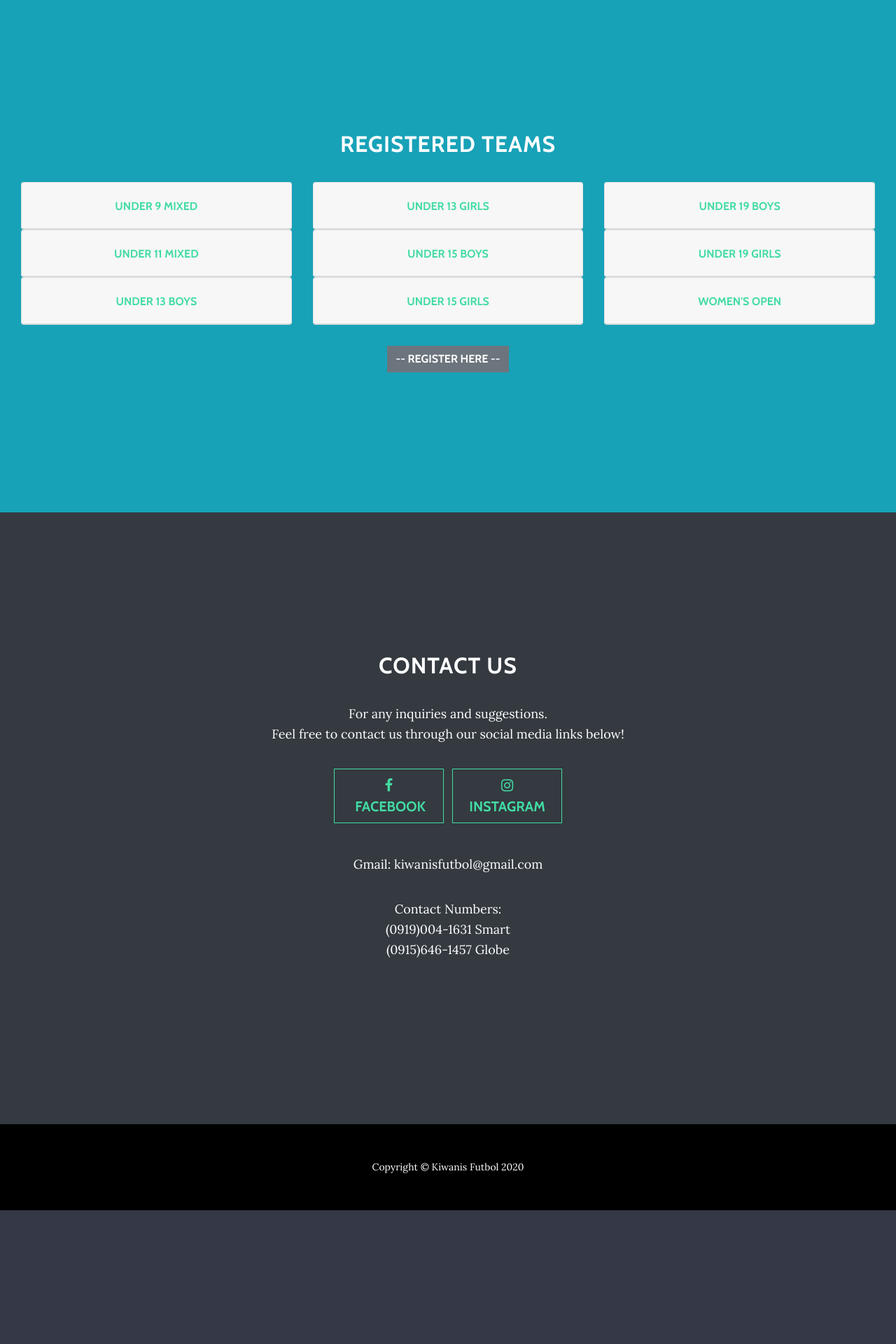
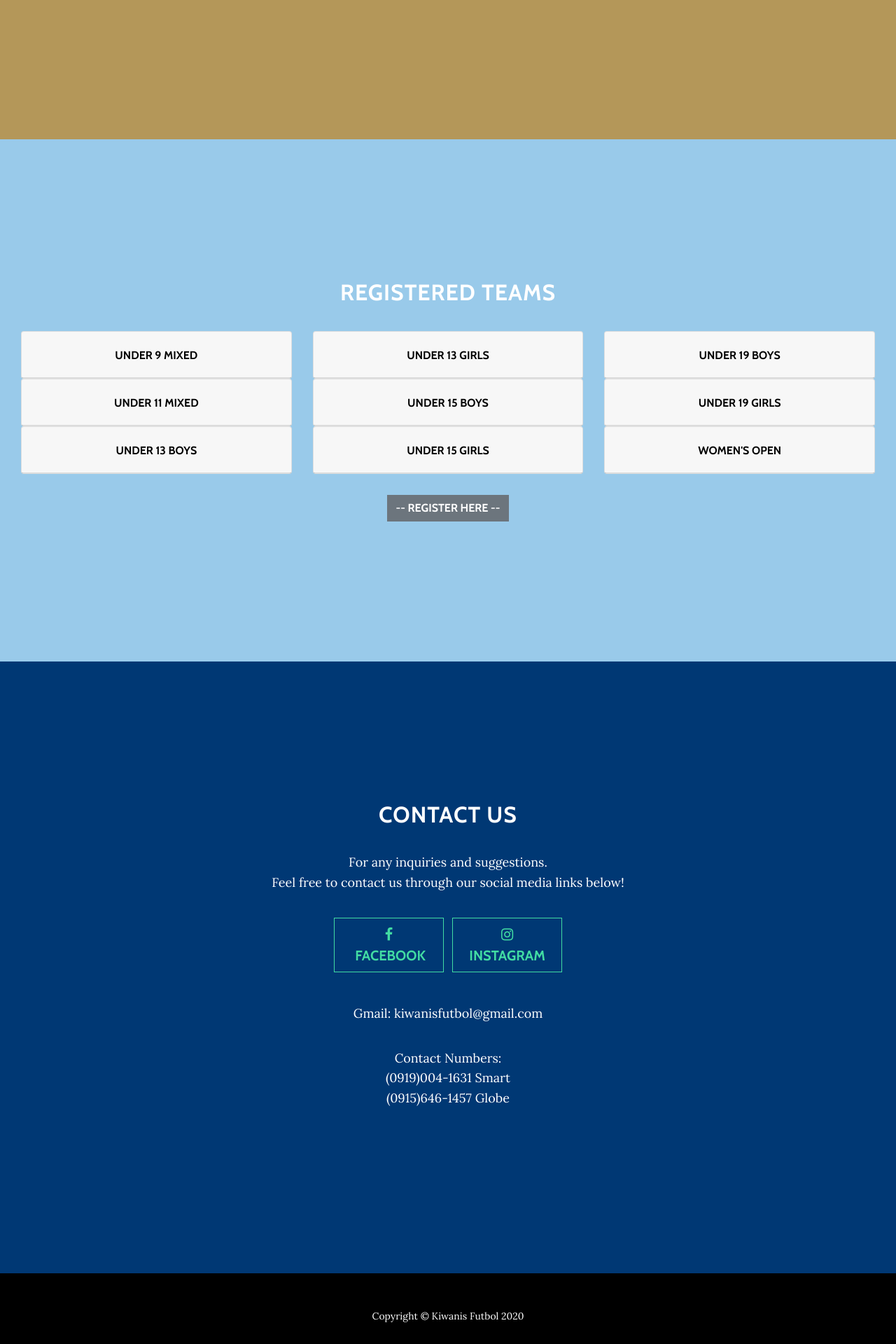
Before and after one commit to PatrickMediodia/KiwanisFutbol, a Flask app: page / in a window 1280 px wide. Shown: the part 1581-3501 px from the top of the page at 70% size. Before the commit the page ends 3310 px from the top, so only its background shows below. Run offline with Flask 2, Linux system fonts and the light colour scheme; data comes from the database, SQL or seed files in the repository; some libraries are stand-ins or nearby versions.

Commit message:
Add files via upload

```diff
--- a/static/css/mine.css
+++ b/static/css/mine.css
@@ -1,5 +1,17 @@
-.equal-height {
-  display: flex;
-  flex-wrap: wrap;
-  align-self: flex-start
+p {
+  color: black;
 }
+
+.iframe-container{
+  position: relative;
+  width: 100%;
+  padding-bottom: 56.25%;
+  height: 0;
+}
+.iframe-container iframe{
+  position: absolute;
+  top:0;
+  left: 0;
+  width: 100%;
+  height: 100%;
+}
--- a/templates/admin.html
+++ b/templates/admin.html
@@ -9,7 +9,7 @@
   <div class="d-flex justify-content-center">
     <div class="jumbotron col-lg-10" style="margin-top: 80px; padding-top: 40px; padding-bottom: 50px;">
       <div class="container">
-        <h2 style="color: black;">Registered Teams</h2>
+        <h2>Registered Teams</h2>
       </div>
       <div class="p-3 bg-light">
         <table class="table" id="datatable">
--- a/templates/base.html
+++ b/templates/base.html
@@ -7,14 +7,14 @@
     <meta http-equiv="X-UA-Compatible" content="ie=edge">
     <script src="https://cdnjs.cloudflare.com/ajax/libs/jquery/3.4.1/jquery.min.js"></script>
     <link rel="stylesheet" type="text/css" href="https://cdn.datatables.net/v/dt/dt-1.10.20/datatables.min.css"/>
-    <link rel="stylesheet" href="/static/css/bootstrap.min.css">
-    <link rel="stylesheet" href="/static/css/mine.css">
+    <link rel= "stylesheet" type= "text/css" href= "{{ url_for('static',filename='css/bootstrap.min.css') }}">
+    <link rel= "stylesheet" type= "text/css" href= "{{ url_for('static',filename='css/mine.css') }}">
     <link rel="stylesheet" href="https://fonts.googleapis.com/css?family=Lora:400,700,400italic,700italic">
     <link rel="stylesheet" href="https://fonts.googleapis.com/css?family=Cabin:700">
     <link rel="stylesheet" href="https://cdnjs.cloudflare.com/ajax/libs/font-awesome/4.7.0/css/font-awesome.min.css">
 
     <nav class="navbar navbar-light navbar-expand-md navbar navbar-expand-lg fixed-top" id="mainNav">
-        <div class="container"><a class="navbar-brand js-scroll-trigger" href="#">kiwanis futbol</a><button
+        <div class="container"><a class="navbar-brand js-scroll-trigger" href="#"><img src="/static/img/logo_kiwanis_horizontal_rev.png" height="45" width="225"></a><button
                 data-toggle="collapse" data-target="#navbarResponsive" class="navbar-toggler navbar-toggler-right"
                 type="button" aria-controls="navbarResponsive" aria-expanded="false" aria-label="Toggle navigation"
                 value="Menu"><i class="fa fa-bars"></i></button>
@@ -42,7 +42,7 @@
 
     <footer>
         <div class="container text-center">
-            <p>Copyright ©&nbsp;Kiwanis Futbol 2020</p>
+            <p style="color: white;">Copyright ©&nbsp;Kiwanis Futbol 2020</p>
         </div>
     </footer>
 
--- a/templates/index.html
+++ b/templates/index.html
@@ -9,37 +9,32 @@
     <div class="container">
         <div class="row">
             <div class="col-lg-8 mx-auto">
-                <h1 class="brand-heading">kiwanis futbol festival 2020</h1>
-                <p class="intro-text">May 16,2020</p>
+                <h1 class="brand-heading">Kiwanis futbol festival 2020</h1>
+                <p class="intro-text" style="color: white;">Santa Cruz Sports Complex<br>May 16,2020</p>
             </div>
         </div>
     </div>
 </div>
 </header>
 
-<section class="bg-primary content-section text-center" id="about">
+<section class="content-section text-center" id="about" style="background-color:    #B49759;">
     <div class="container">
         <div class="row">
             <div class="col-lg-8 mx-auto">
-                <h2 style="color: darkblue;">About Kiwanis Futbol</h2>
-                <p style="color: darkblue;">Lorem ipsum dolor sit amet, consectetur adipiscing elit. Donec ac
-                    aliquet magna, eget euismod
-                    nibh. Morbi varius nulla nulla, in ultricies quam semper non. Nulla facilisi. Nam rutrum cursus
-                    elit, quis congue enim facilisis eget. Sed sit amet venenatis diam, et semper mauris. Donec ut
-                    sem a turpis rutrum elementum ut id ex. Nulla accumsan, quam sit amet malesuada posuere, justo
-                    leo efficitur nunc, eget bibendum nibh libero vel ipsum. Mauris accumsan lectus risus,
-                    consectetur aliquet lacus pretium eget. Nunc ante dolor, aliquam ut tellus eu, faucibus suscipit
-                    tortor. Aenean imperdiet mi convallis dignissim bibendum. In ac augue libero. Suspendisse vel
-                    magna tristique, semper diam eget, consequat leo. Integer ornare sem nec dui tincidunt, in
-                    blandit metus sollicitudin.
-                </p>
+                <img src="/static/img/logo_kiwanis_horizontal_blue_rgb.png" class="img-fluid" alt="Responsive image" style="padding-bottom: 25px;">
+                <div class="iframe-container">
+                    <iframe width="560" height="315" src="https://www.youtube.com/embed/_am40nXNtEU" frameborder="0"
+                        allow="accelerometer; autoplay; encrypted-media; gyroscope; picture-in-picture"
+                        allowfullscreen></iframe>
+                </div>
             </div>
         </div>
     </div>
 </section>
-<section class="bg-info content-section text-center" id="register">
+<section class="content-section text-center" id="register" style="background-color: #99CAEA;">
     <div class="container-fluid">
         <div class="col-lg-12 mx-auto">
+            {% set count = namespace(value=0) %}
             <h2>Registered Teams</h2>
             <div class="accordion" id="accordionExample">
                 <div class="row">
@@ -49,38 +44,43 @@
                         <div class="card">
                             <div class="card-header" id="headingOne">
                                 <h2 class="mb-0">
-                                    <button class="btn btn-link" type="button" data-toggle="collapse" data-target="#collapseOne" aria-expanded="true" aria-controls="collapseOne">
+                                    <button style="color: black;" class="btn btn-link" type="button"
+                                        data-toggle="collapse" data-target="#{{ listShort[count.value] }}"
+                                        aria-expanded="true" aria-controls="collapseOne">
                                         {{ agegroup }}
                                     </button>
                                 </h2>
                             </div>
-                            <div id="collapseOne" class="collapse" aria-labelledby="headingOne"
+                            <div id="{{ listShort[count.value] }}" class="collapse" aria-labelledby="headingOne"
                                 data-parent="#accordionExample">
                                 <div class="card-body">
                                     {% for register in reg %}
                                     {% if register.ageGroup == agegroup %}
-                                    <p style="color: black; margin-top: 0  px; margin-bottom: 2px;"> {{ register.team_name }}</p>
+                                    <p style="margin-top: 0  px; margin-bottom: 2px;"> {{ register.team_name }}</p>
                                     {% else %}
                                     {% endif %}
                                     {% endfor %}
                                 </div>
                             </div>
+                            {% set count.value = count.value + 1 %}
                         </div>
                         {% endfor %}
                     </div>
                     {% endfor %}
                 </div>
             </div>
-            <button type="button" style="display: inline; margin-top: 30px;" class="btn btn-secondary createModal" onclick="displayModal();">-- Register Here --</button>
+            <button type="button" style="margin-top: 30px; display: inline; " class="btn btn-secondary createModal"
+                onclick="displayModal();">-- Register Here --</button>
         </div>
     </div>
 </section>
-<section class="bg-dark content-section text-center" id="contact">
+<section class="content-section text-center" id="contact" style="background-color: #003874;">
     <div class="container">
         <div class="row">
             <div class="col-lg-8 mx-auto">
                 <h2>Contact Us</h2>
-                <p>For any inquiries and suggestions.<br>Feel free to contact us through our social media links
+                <p style="color: white;">For any inquiries and suggestions.<br>Feel free to contact us through our
+                    social media links
                     below!</p>
                 <ul class="list-inline banner-social-buttons">
                     <li class="list-inline-item"><button class="btn btn-primary btn-lg btn-default" type="button"><i
@@ -91,8 +91,8 @@
                                 class="fa fa-instagram fa-fw"></i><span class="network-name">Instagram</span></button>
                     </li>
                 </ul>
-                <p><br>Gmail: kiwanisfutbol@gmail.com</p>
-                <p>Contact Numbers:<br>(0919)004-1631 Smart<br>(0915)646-1457 Globe</p>
+                <p style="color: white;"><br>Gmail: kiwanisfutbol@gmail.com</p>
+                <p style="color:white">Contact Numbers:<br>(0919)004-1631 Smart<br>(0915)646-1457 Globe</p>
             </div>
         </div>
     </div>
--- a/views.py
+++ b/views.py
@@ -7,9 +7,10 @@ from werkzeug.security import generate_password_hash
 @app.route("/")
 def index():
     try:
+        listShort = [ 'u9' , 'u11','u13Boys','u13Girls','u15Boys','u15Girls','u19Boys','u19Girls','Women']
         listAll = [['Under 9 Mixed' , 'Under 11 Mixed', 'Under 13 Boys'], ['Under 13 Girls' , 'Under 15 Boys', 'Under 15 Girls'],['Under 19 Boys' , 'Under 19 Girls', "Women's Open"]]
         reg = Registered.query.order_by(Registered.date_registered).all()
-        return render_template('index.html', reg = reg , listAll = listAll)
+        return render_template('index.html', reg = reg , listAll = listAll , listShort = listShort)
     except:
         return render_template('index.html')
 
```
Also changed, not shown: static/img/logo_kiwanis_horizontal_blue_rgb.png (added), static/img/logo_kiwanis_horizontal_rev.png (added), static/img/registration/GCash.jpg (added), static/img/registration/GCash1.jpg (added), static/img/registration/GCash2.jpg (added), static/img/registration/GCash3.jpg (added), static/img/registration/bpiQR.jpg (added), static/img/registration/bpiQR2.jpg (added), 1 other file.
